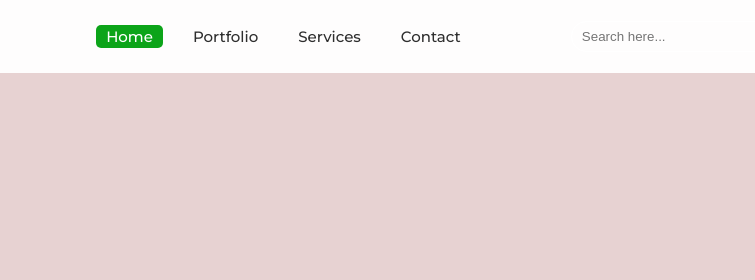
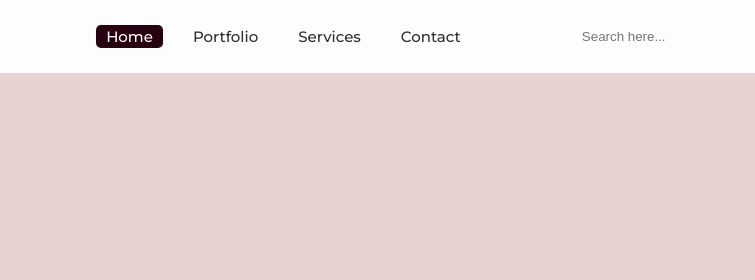
Before and after one commit to meghana361/devops_project, a plain HTML site: page index.html in a window 1280 px wide. In both pictures the pointer is over the link "Home". Shown: the top 280 px of the page, 169-924 px from the left. Drawn offline with nearby package versions, Linux system fonts and the light colour scheme.

Commit message:
ui changes

```diff
--- a/style.css
+++ b/style.css
@@ -59,7 +59,7 @@ nav ul li a {
 nav ul li a:hover {
 	color: #fff;
 	border-radius: 5px;
-	background: #0ca419;
+	background: #270110;
 }
 .active {
 	color: #fff;
```
